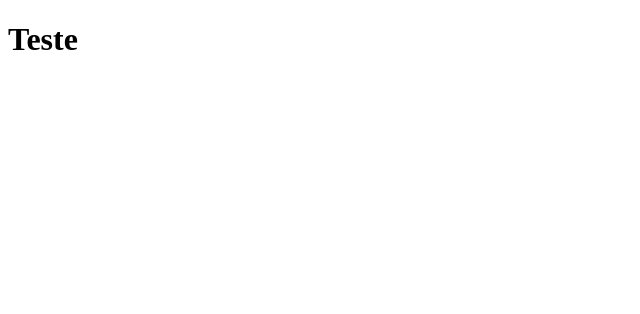
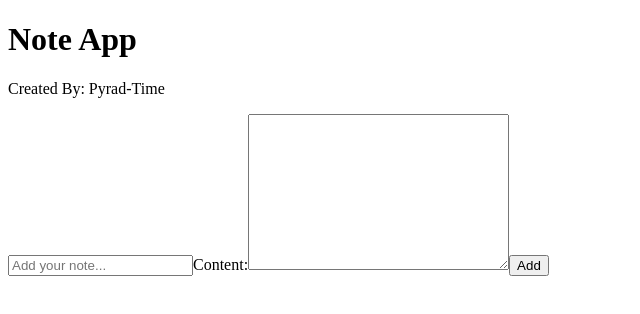
Before and after one commit to Pyrad-Time/React_Project-Notes_App, a React (Vite) app in the folder front-end/: page / in a window 1280 px wide. Shown: the top 314 px of the page, without its empty margins (0-640 px from the left). Built offline with nearby package versions, Linux system fonts and the light colour scheme.

Commit message:
feat(state): manage notes state and pass handlers via props and note removal

```diff
--- a/front-end/src/App.jsx
+++ b/front-end/src/App.jsx
@@ -1,8 +1,35 @@
+import Header from "./components/Header/Header.jsx"
+import NoteForm from "./components/NoteForm/NoteForm.jsx"
+import { useState } from "react"
+import NoteList from "./components/NoteList/NoteList.jsx"
+
 
 function App() {
+  const [notes, setNotes] = useState([])
+
+
+  function addNote (cardTitle, cardData) {
+    const newNote = {
+      title: cardTitle,
+      content: cardData
+    }
+    setNotes([...notes, newNote])
+  }
+
+  function removeNote(indexToRemove) {
+    const updateNotes = notes.filter((note, currentIndex) => {
+      return indexToRemove !== currentIndex
+    })
+
+    setNotes(updateNotes)
+  }
+
   return (
+
     <>
-      <h1>Teste</h1>
+      <Header />
+      <NoteForm onAddNote={addNote}/>
+      <NoteList notes={notes} onRemoveNote={removeNote}/>
     </>
   )
 }
```
